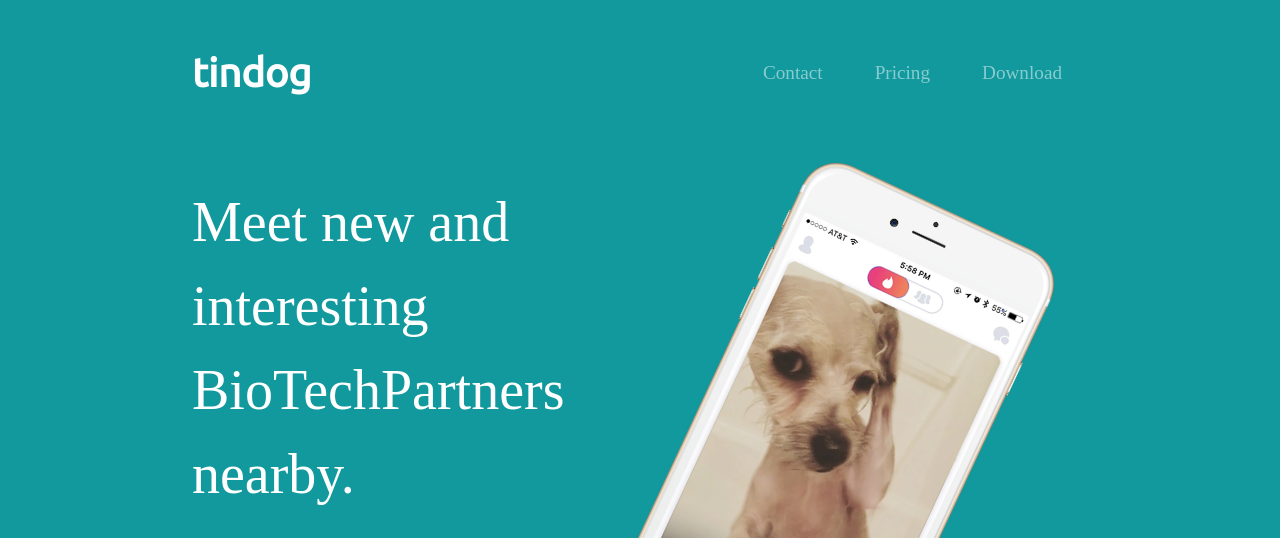
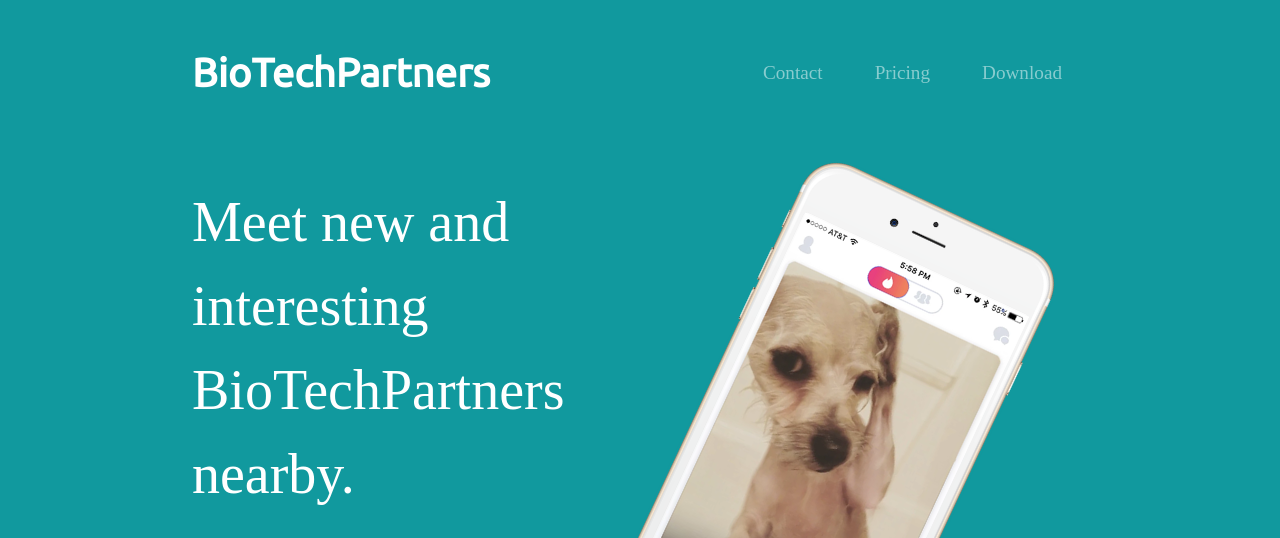
Before and after one commit to gabrielclaude/BioTechPartners, a plain HTML site: page index.html in a window 1280 px wide. Shown: the top 538 px of the page. Drawn offline with nearby package versions, Linux system fonts and the light colour scheme.

Commit message:
updated title and copyright
from td to bt

```diff
--- a/index.html
+++ b/index.html
@@ -31,7 +31,7 @@
 
       <nav class="navbar navbar-expand-lg navbar-dark">
 
-        <a class="navbar-brand" href="">tindog</a>
+        <a class="navbar-brand" href="">BioTechPartners</a>
 
         <button class="navbar-toggler" type="button" data-toggle="collapse" data-target="#navbarTogglerDemo02">
             <span class="navbar-toggler-icon"></span>
@@ -230,7 +230,7 @@
       <i class="social-icon fab fa-twitter"></i>
       <i class="social-icon fab fa-instagram"></i>
       <i class="social-icon fas fa-envelope"></i>
-      <p>© Copyright 2018 TinDog</p>
+      <p>© Copyright 2020 BioTechPartners</p>
     </div>
   </footer>
 
```
